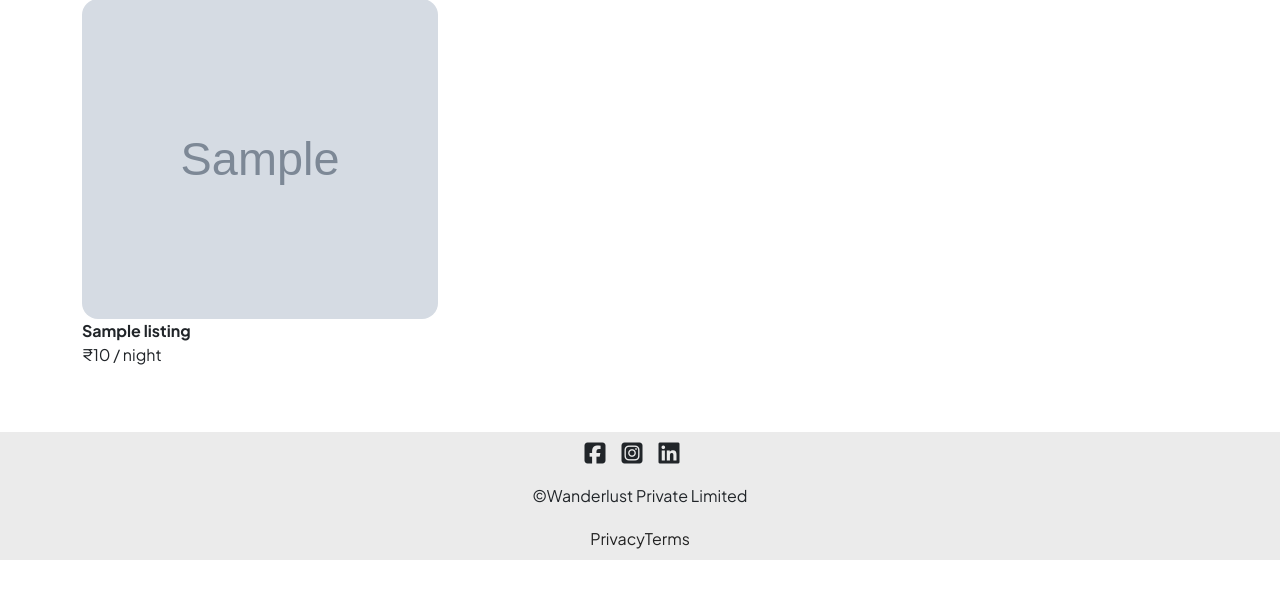
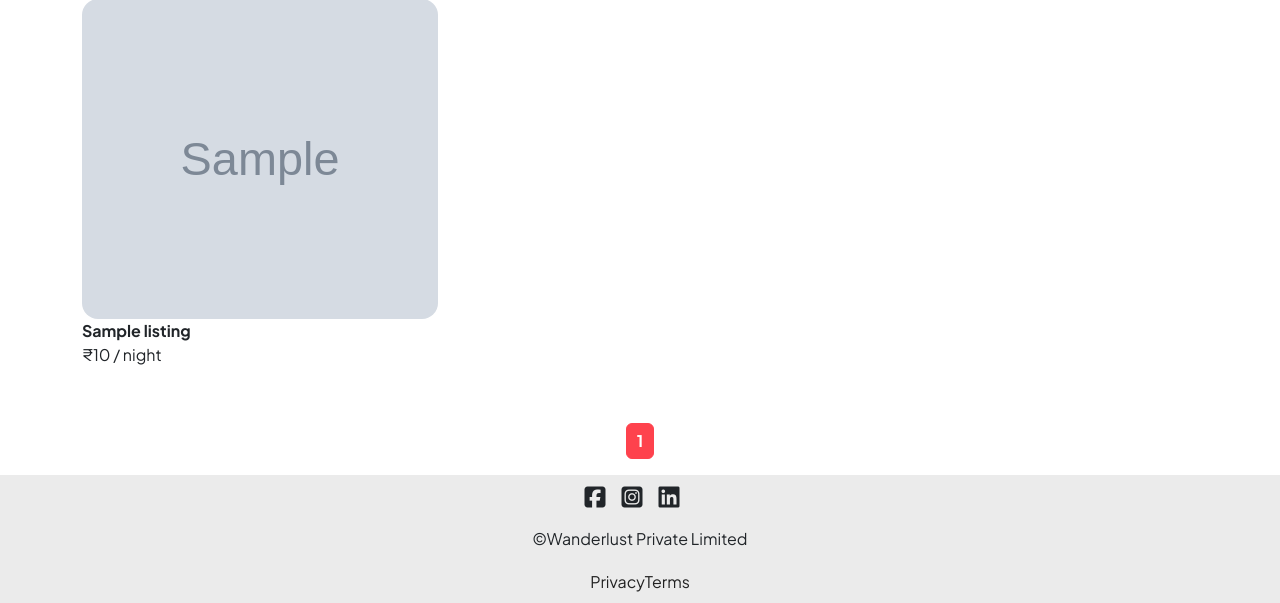
Before and after one commit to DNJ007/wanderlust-mern-booking-app, a Node server app: page /listings/ in a window 1280 px wide. Shown: the part 240-843 px from the top of the page. Before the commit the page ends 800 px from the top, so only its background shows below. Run offline with Node 20, Linux system fonts and the light colour scheme; tables that the repository leaves empty hold one stand-in row (values such as "Sample post"); grey boxes marked "Sample" are stand-in pictures; some libraries are stand-ins or nearby versions.

Commit message:
Implemented pagination and updated styling for red-black theme

```diff
--- a/controllers/listings.js
+++ b/controllers/listings.js
@@ -10,8 +10,19 @@ module.exports.index = async (req,res)=>{
         filter.category = req.query.category;
     }
 
-    const allListings = await Listing.find(filter);
-    res.render("./listings/index.ejs",{allListings});
+    const perPage = 12; // Listings per page
+    const page = parseInt(req.query.page) || 1;
+
+    const listings = await Listing.find(filter)
+        .skip((page - 1) * perPage) // Skip listings from previous pages
+        .limit(perPage); // Limit results to `perPage`
+
+    const count = await Listing.countDocuments(filter);
+
+    res.render("./listings/index.ejs",{allListings: listings,
+        current: page,
+        pages: Math.ceil(count / perPage), // Total pages
+    });
 }
 
 module.exports.renderNewForm = (req,res)=>{
--- a/public/css/style.css
+++ b/public/css/style.css
@@ -119,3 +119,22 @@ body {
        height: 500px;  /* Adjust height as needed */
        width: 100%;
     }
+
+
+    .pagination a {
+        color: #fe424d  !important;  /* Your red-orange theme color */
+        background-color: white!important;
+        border: 1px solid #fe424d  !important;
+        padding: 5px 10px;
+        border-radius: 5px;
+    }
+
+    .pagination a:hover {
+        background-color: #fe424d!important;
+        color: white !important;
+    }
+    .pagination .active a {
+        background-color: #fe424d !important;
+        color: white !important;
+        font-weight: bold;
+    }
--- a/views/listings/index.ejs
+++ b/views/listings/index.ejs
@@ -30,6 +30,11 @@
             margin-left:2rem;
             display: flex;
             align-items: center;
+        }
+        .active-filter
+        {
+            opacity: 1 !important;
+            border-bottom: 2px solid black;
         }
     </style>
      <div id="filters">
@@ -78,9 +83,32 @@
             <p>Boats</p>
         </div>
         <script>
-            function filterListings(category) {
-                window.location.href = `/listings?category=${category}`;
+            function setActiveFilter(category)
+            {
+                let filters = document.querySelectorAll(".filter");
+                filters.forEach(filter => filter.classList.remove("active-filter"));
+
+                let activeElement = [...filters].find(filter => filter.innerText.trim() === category);
+                if (activeElement) {
+                    activeElement.classList.add("active-filter");
+                }
             }
+
+            function filterListings(category)
+            {
+                if (!category) return;
+                setActiveFilter(category);
+
+                fetch(`/listings?category=${category}`)
+                .then(response => response.text())
+                .then(html => {
+                document.querySelector(".row").innerHTML = new DOMParser()
+                    .parseFromString(html, "text/html")
+                    .querySelector(".row").innerHTML;
+                })
+                .catch(err => console.error("Error fetching filtered listings:", err));
+            }
+
         </script>
         <div class="tax-toggle">
             <div class="form-check-reverse form-switch">
@@ -112,8 +140,9 @@
             <% } %>
             </a>
         <% } %>
+
     </div>
-
+<%- include("../partials/pagination") %>
 
 
 <script>
@@ -125,10 +154,11 @@
     });
     let taxSwitch = document.getElementById("flexSwitchCheckDefault");
     taxSwitch.addEventListener("click",()=>{
+        event.preventDefault();
         let taxInfo = document.getElementsByClassName("tax-info");
-        for(info of taxInfo)
+        for(let info of taxInfo)
         {
-            if(info.style.display != "inline")
+            if(info.style.display === "none")
             {
                 info.style.display = "inline";
             }
--- /dev/null
+++ b/views/partials/pagination.ejs
@@ -0,0 +1,21 @@
+<nav aria-label="Page navigation">
+    <ul class="pagination justify-content-center mt-4">
+        <% if (current > 1) { %>
+            <li class="page-item">
+                <a class="page-link" href="/listings?page=<%= current - 1 %>">Previous</a>
+            </li>
+        <% } %>
+
+        <% for (let i = 1; i <= pages; i++) { %>
+            <li class="page-item <%= current === i ? 'active' : '' %>">
+                <a class="page-link" href="/listings?page=<%= i %>"><%= i %></a>
+            </li>
+        <% } %>
+
+        <% if (current < pages) { %>
+            <li class="page-item">
+                <a class="page-link" href="/listings?page=<%= current + 1 %>">Next</a>
+            </li>
+        <% } %>
+    </ul>
+</nav>
```
